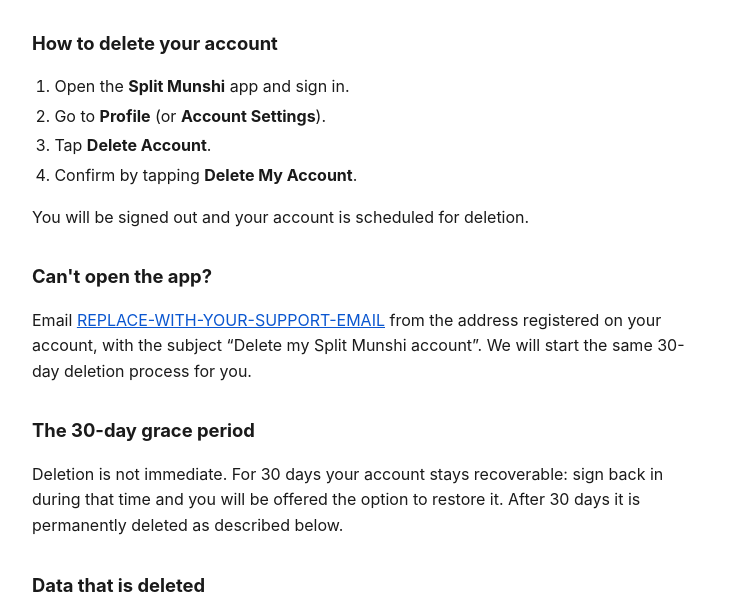
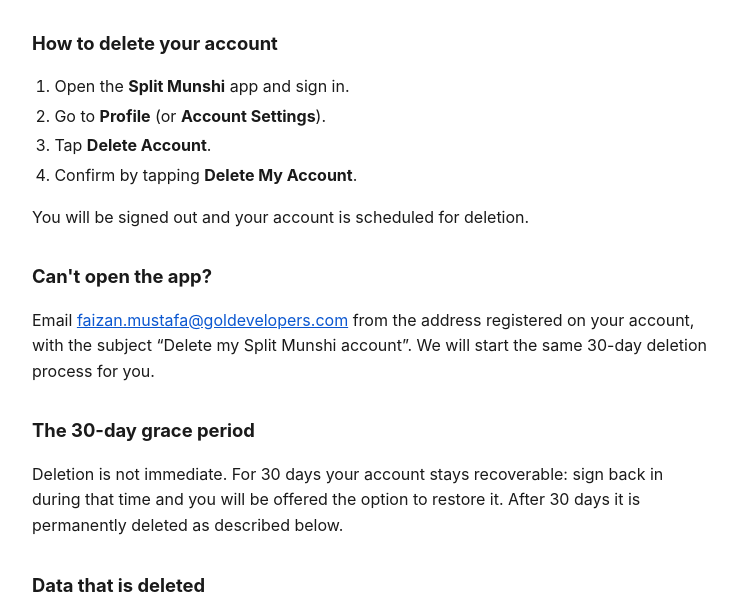
Before and after one commit to faizanmustafav3/split-munshi-legal, a plain HTML site: page index.html in a window 1280 px wide. Shown: the part 146-759 px from the top of the page, without its empty margins (268-1005 px from the left). Drawn offline with Linux system fonts and the light colour scheme.

Commit message:
Update support email in index.html

```diff
--- a/index.html
+++ b/index.html
@@ -36,7 +36,7 @@
 
   <h2>Can't open the app?</h2>
   <!-- REPLACE the address below with your real support email before publishing. -->
-  <p>Email <a href="mailto:REPLACE-WITH-YOUR-SUPPORT-EMAIL">REPLACE-WITH-YOUR-SUPPORT-EMAIL</a>
+  <p>Email <a href="mailto:faizan.mustafa@goldevelopers.com">faizan.mustafa@goldevelopers.com</a>
   from the address registered on your account, with the subject
   &ldquo;Delete my Split Munshi account&rdquo;. We will start the same
   30-day deletion process for you.</p>
```
